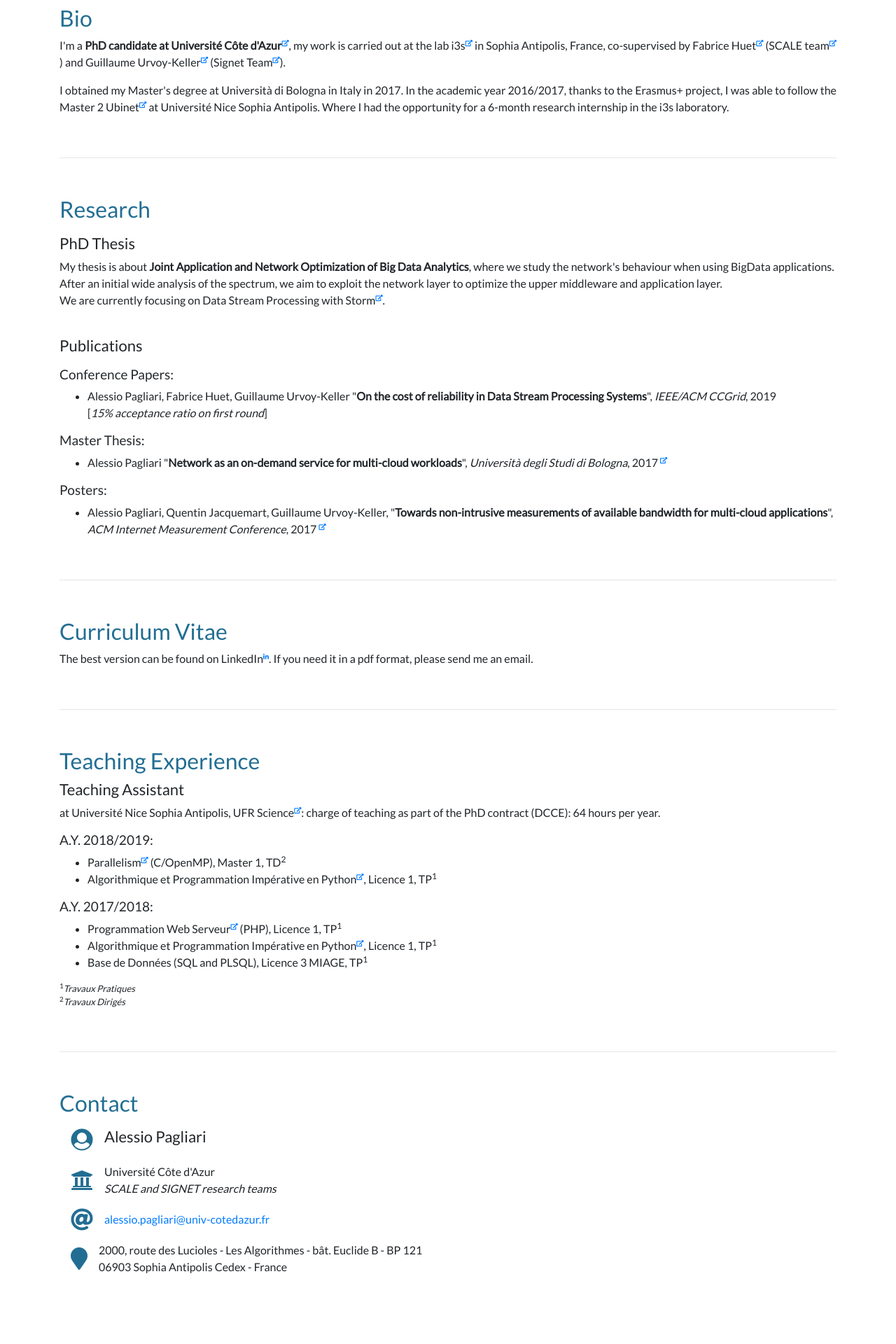
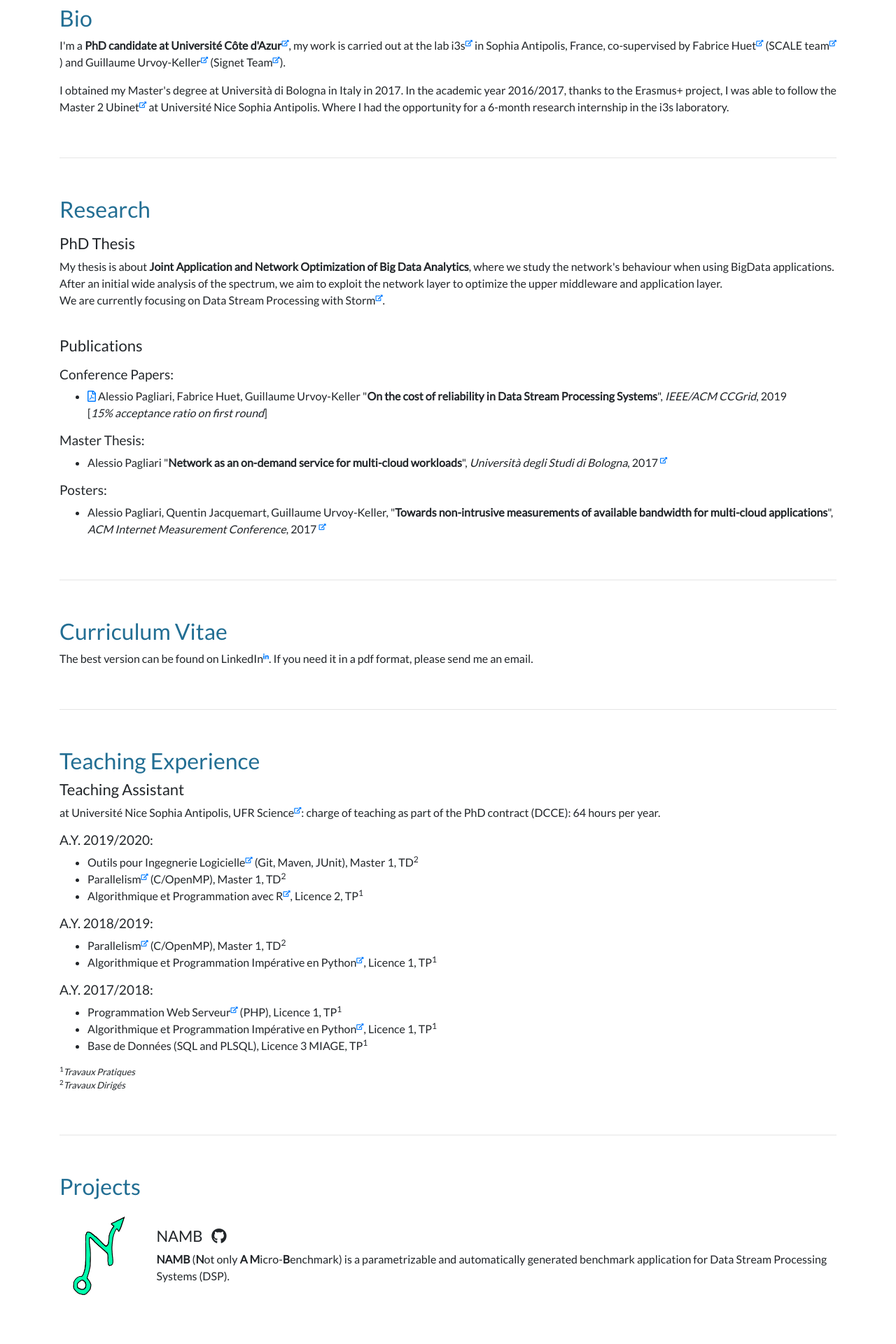
Before and after one commit to ale93p/ale93p.github.io, a PHP site: page / in a window 1280 px wide. Shown: the part 520-2440 px from the top of the page at 70% size. Before the commit the page ends 2339 px from the top, so only its background shows below. Run offline with PHP 8.4, Linux system fonts and the light colour scheme.

Commit message:
Update (#4)
* Added links and new teaching

* Added projects and namb sections

* added github links

* fixed navbar

* added namb logo

* missing image

* removed twitter link

```diff
--- a/src/css/style.css
+++ b/src/css/style.css
@@ -146,3 +146,31 @@ hr.my-4{
 h2#bio {
     padding-top: 65px;
 }
+
+
+.project-container{
+    display: flex;
+    flex-direction: column;
+    align-items: flex-start;
+    justify-content: flex-start;
+    margin-top: 1rem;
+}
+
+.project-container > .project-row{
+    display: flex;
+    flex-direction: row;
+    align-items: center;
+    justify-content: flex-start;
+    margin-bottom: 1rem;
+}
+.project-container > .project-row > .project-sub-column{
+    display: flex;
+    flex-direction: column;
+    align-items: flex-start;
+    justify-content: flex-start;
+    margin-left: 2rem;
+}
+
+.project-logo{
+    height: 8rem;
+}
--- a/src/index.html
+++ b/src/index.html
@@ -49,6 +49,14 @@
                         <li class="nav-item">
                             <a class="nav-link" href="#teaching">Teaching</a>
                         </li>
+                        <li class="nav-item dropdown">
+                            <a class="nav-link dropdown-toggle" href="#" id="navbarDropdown" role="button" data-toggle="dropdown" aria-haspopup="true" aria-expanded="false">
+                                Projects
+                            </a>
+                            <div class="dropdown-menu" aria-labelledby="navbarDropdown">
+                                <a class="dropdown-item" href="#namb">NAMB</a>
+                            </div>
+                        </li>
                         <li class="nav-item">
                             <a class="nav-link" href="#contact">Contact</a>
                         </li>
@@ -72,7 +80,8 @@
                     <div class="fab-wrapper">
                         <a href="mailto:alessio.pagliari@unice.fr" class="nodeco"><i class="fas fa-at fa-2x fa-flexbox"></i></a>
                         <a href="https://www.linkedin.com/in/alessiopagliari" target="_blank" class="nodeco"><i class="fab fa-linkedin-in fa-2x fa-flexbox"></i></a>
-                        <a href="https://www.twitter.com/ale93p" target="_blank" class="nodeco"><i class="fab fa-twitter fa-2x fa-flexbox"></i></a>
+                        <!--<a href="https://www.twitter.com/ale93p" target="_blank" class="nodeco"><i class="fab fa-twitter fa-2x fa-flexbox"></i></a>-->
+                        <a href="https://www.github.com/ale93p" target="_blank" class="nodeco"><i class="fab fa-github fa-2x fa-flexbox"></i></a>
                         <!--<i class="fab fa-instagram fa-2x fa-flexbox"></i>-->
                     </div>
                 </div>
@@ -118,7 +127,9 @@
             <p class="text-justify">
                 <h4 class="subsubsection">Conference Papers:</h4>
                 <ul>
-                    <li>Alessio Pagliari, Fabrice Huet, Guillaume Urvoy-Keller "<b>On the cost of reliability in Data Stream Processing Systems</b>", <i>IEEE/ACM CCGrid</i>, 2019
+                    <li>
+                            <a href="https://hal.archives-ouvertes.fr/hal-02134654" target="_blank"><i class="far fa-file-pdf"></i></a>
+                        Alessio Pagliari, Fabrice Huet, Guillaume Urvoy-Keller "<b>On the cost of reliability in Data Stream Processing Systems</b>", <i>IEEE/ACM CCGrid</i>, 2019
                         <br/>[<i>15% acceptance ratio on first round</i>]
                     </li>
                 </ul>
@@ -149,6 +160,12 @@
             <p class="text-justify">
                 at Université Nice Sophia Antipolis, UFR Science<sup><a href="http://unice.fr/faculte-des-sciences/lufr-sciences" target="_blank"><i class="fas fa-external-link-alt fa-xs"></i></a></sup>: charge of teaching as part of the PhD contract (DCCE): 64 hours per year.
             </p>
+            <h4 class="subsubsection">A.Y. 2019/2020:</h4>
+            <ul>
+                <li>Outils pour Ingegnerie Logicielle<sup><a href="https://github.com/fabricehuet/GIT_TP" target="_blank"><i class="fas fa-external-link-alt fa-xs"></i></a></sup> (Git, Maven, JUnit), Master 1, TD<sup>2</sup></li>
+                <li>Parallelism<sup><a href="https://sites.google.com/site/fabricehuet/teaching/parallelism" target="_blank"><i class="fas fa-external-link-alt fa-xs"></i></a></sup> (C/OpenMP), Master 1, TD<sup>2</sup></li>
+                <li>Algorithmique et Programmation avec R<sup><a href="http://www.i3s.unice.fr/~malapert/R/" target="_blank"><i class="fas fa-external-link-alt fa-xs"></i></a></sup>, Licence 2, TP<sup>1</sup></li>
+            </ul>
             <h4 class="subsubsection">A.Y. 2018/2019:</h4>
             <ul>
                 <li>Parallelism<sup><a href="https://sites.google.com/site/fabricehuet/teaching/parallelism" target="_blank"><i class="fas fa-external-link-alt fa-xs"></i></a></sup> (C/OpenMP), Master 1, TD<sup>2</sup></li>
@@ -164,6 +181,30 @@
                 <sup>1</sup><i>Travaux Pratiques</i><br/>
                 <sup>2</sup><i>Travaux Dirigés</i><br/>
             </p>
+
+
+            <span display="none" id="projects"></span>
+            <hr class="my-4">
+            <h2>Projects</h2>
+            <span display="none" id="namb"></span>
+            <div class="project-container">
+                <span class="project-row">
+                    <img class="project-logo" src="img/namb_logo.png" id="i3s" alt="i3s logo">
+
+                    <span class="project-sub-column">
+                        <h3 class="subsection">
+                            NAMB &nbsp
+                            <a href="https://www.github.com/ale93p/namb" target="_blank" class="nodeco"><i class="fab fa-github"></i></a>
+                        </h3>
+                        <span>
+                        <b>NAMB</b> (<b>N</b>ot only <b>A</b> <b>M</b>icro-<b>B</b>enchmark) is a parametrizable and automatically generated benchmark application for Data Stream Processing Systems (DSP).
+                        </span>
+                    </span>
+                </span>
+            </div>
+            <br/>
+
+
 
             <span display="none" id="contact"></span>
             <hr class="my-4">
```
Also changed, not shown: src/img/namb_logo.png (added).
